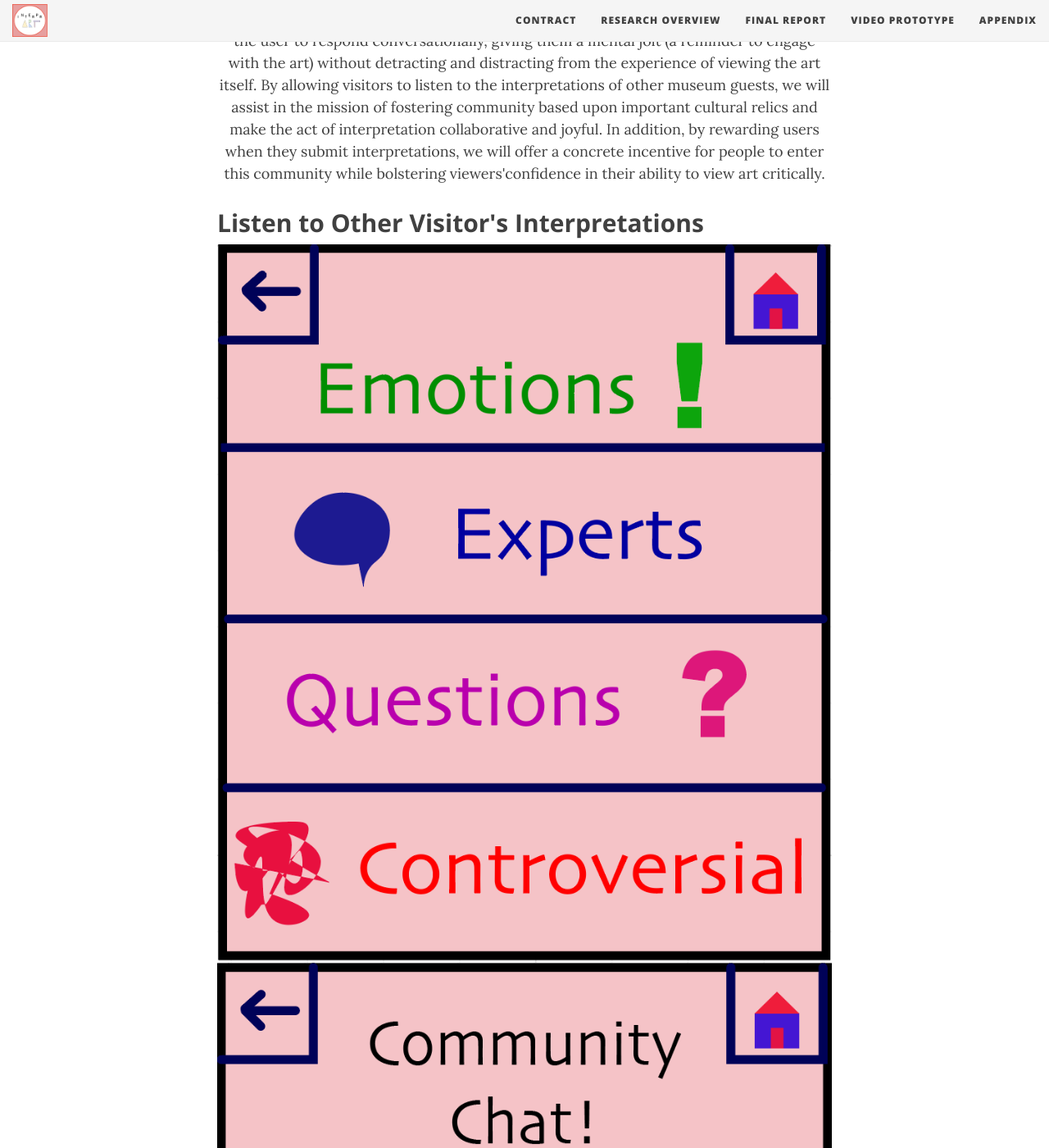
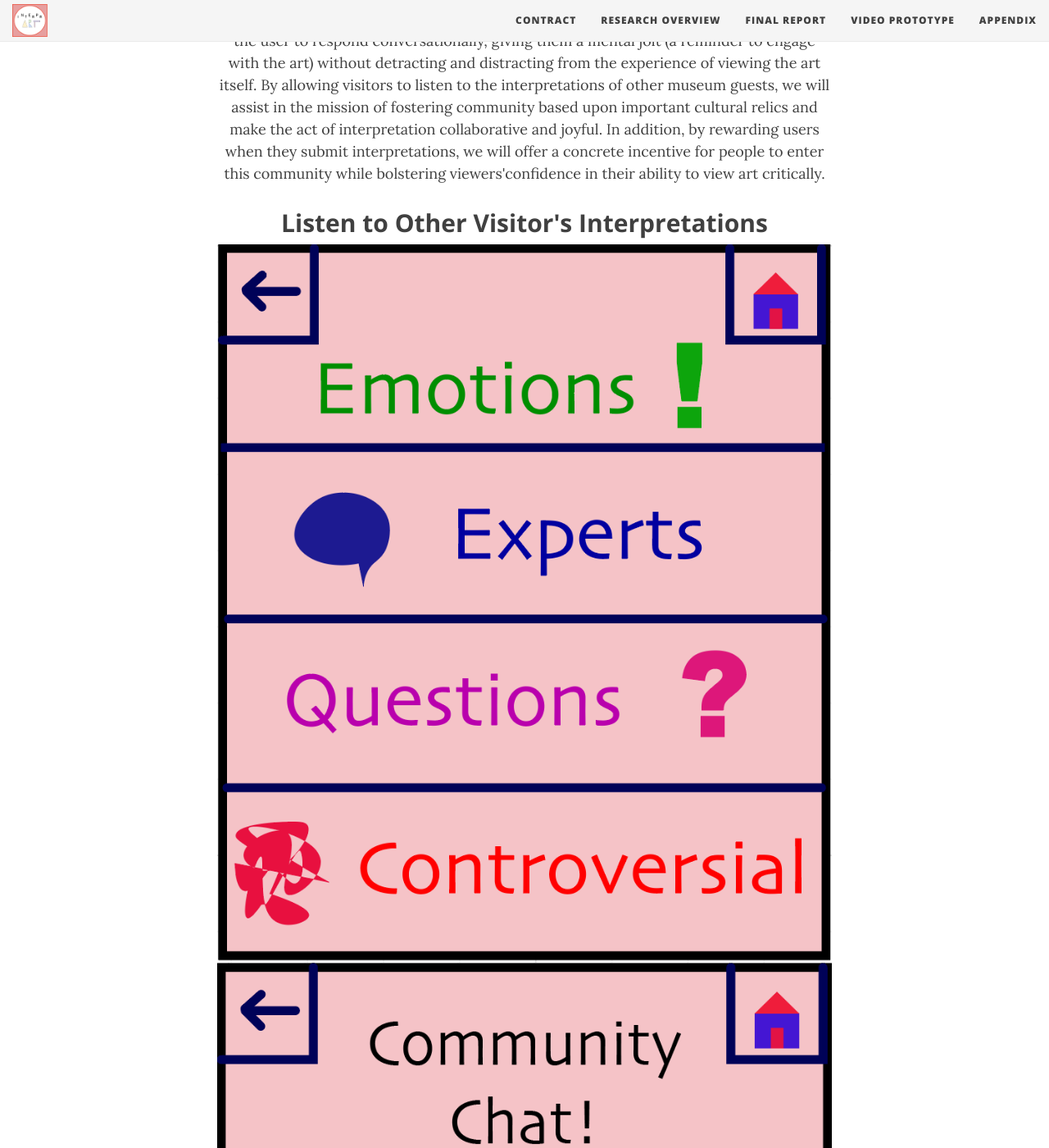
Before and after one commit to mc-mejia/HCIGroupProject, a Jekyll site: the page built from index.html, in a window 1280 px wide and 1400 px high, scrolled down 1482 px. Shown: the whole window at 82% size. Built offline with Jekyll 4.4.1, drawn with Linux system fonts in a browser that asks for light colours; nearby versions of some CDN libraries; the list of posts is cut into pages by our own code.

Commit message:
Update index.html

```diff
--- a/index.html
+++ b/index.html
@@ -8,6 +8,7 @@
 
 <style>
 h1 {text-align:center;}
+	h2 {text-align: center;}
 p {text-align:center;}
 </style>
 
@@ -33,11 +34,11 @@
 </p>
 <h2> <strong> Listen to Other Visitor's Interpretations	</strong></h2>
 	<img src = "img/sheep_categories.png" alt = "Users can pick the kind of interpretation they wish to listen to">
-	<img src = "/img/sheep_chatcheck.png" alt = "And listen to interpretations from other members of the community">
+	<img src = "img/sheep_chatcheck.png" alt = "And listen to interpretations from other members of the community">
 	<h2> <strong> Enter the Conversation </strong> </h2>
-	<img src = "/img/sheep_record.png" alt = "When they feel like they have an idea to contribute to the conversation, they can add their own interpretation">
+	<img src = "img/sheep_record.png" alt = "When they feel like they have an idea to contribute to the conversation, they can add their own interpretation">
 	<h2> <strong> Receive a Reward </strong> </h2>
-	<img src = "/img/sheep_star.png" alt = "They might even be granted a reward for submitting an interpretation!">
+	<img src = "img/sheep_star.png" alt = "They might even be granted a reward for submitting an interpretation!">
 <h1><strong>Video Prototype</strong></h1>
 <center> <iframe width="560" height="315" src="https://www.youtube.com/embed/CYl8uOGjpUk" frameborder="0" allow="accelerometer; autoplay; encrypted-media; gyroscope; picture-in-picture" allowfullscreen></iframe></center>
 <h1><strong>Interactive Prototype</strong></h1>
```
